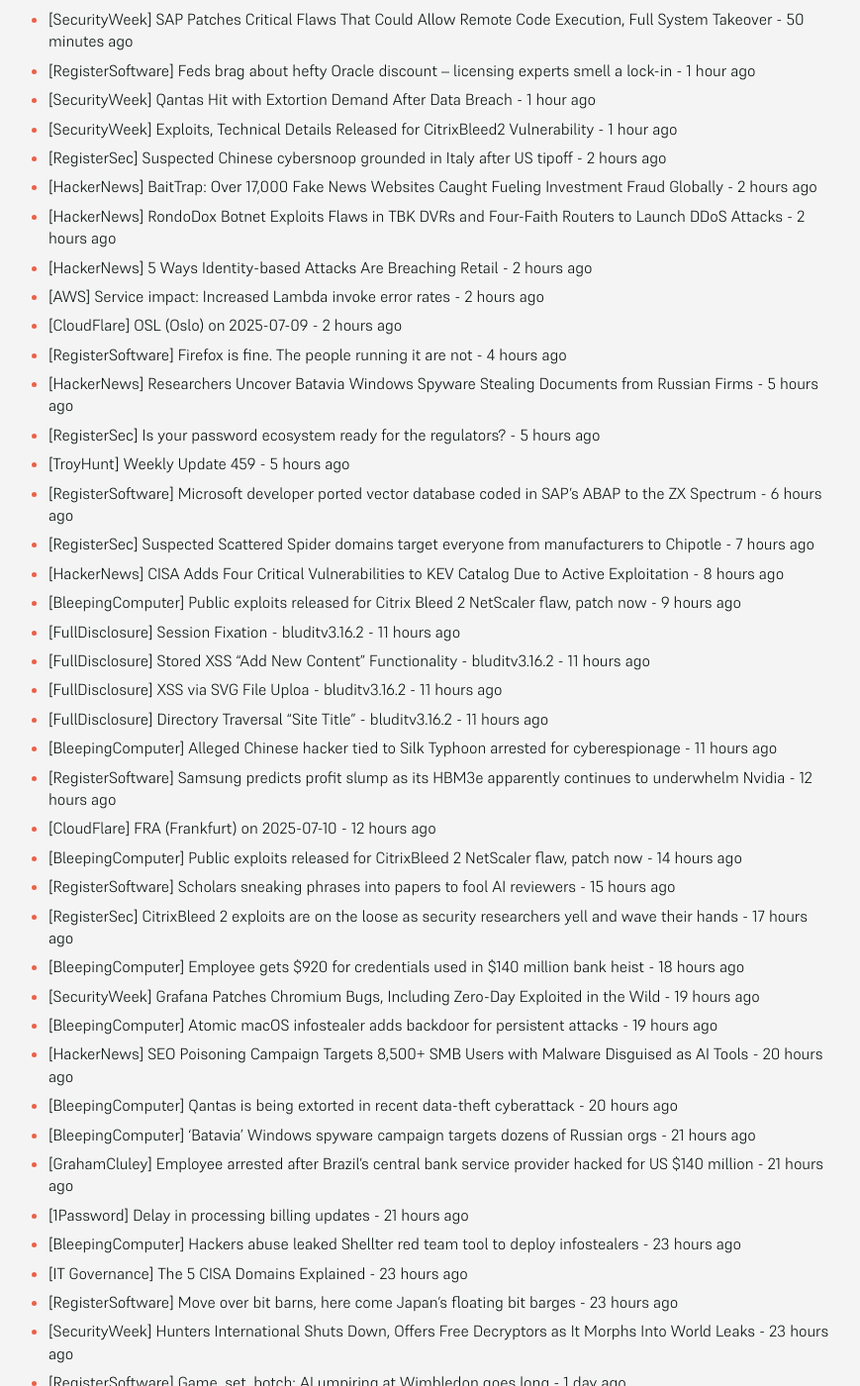
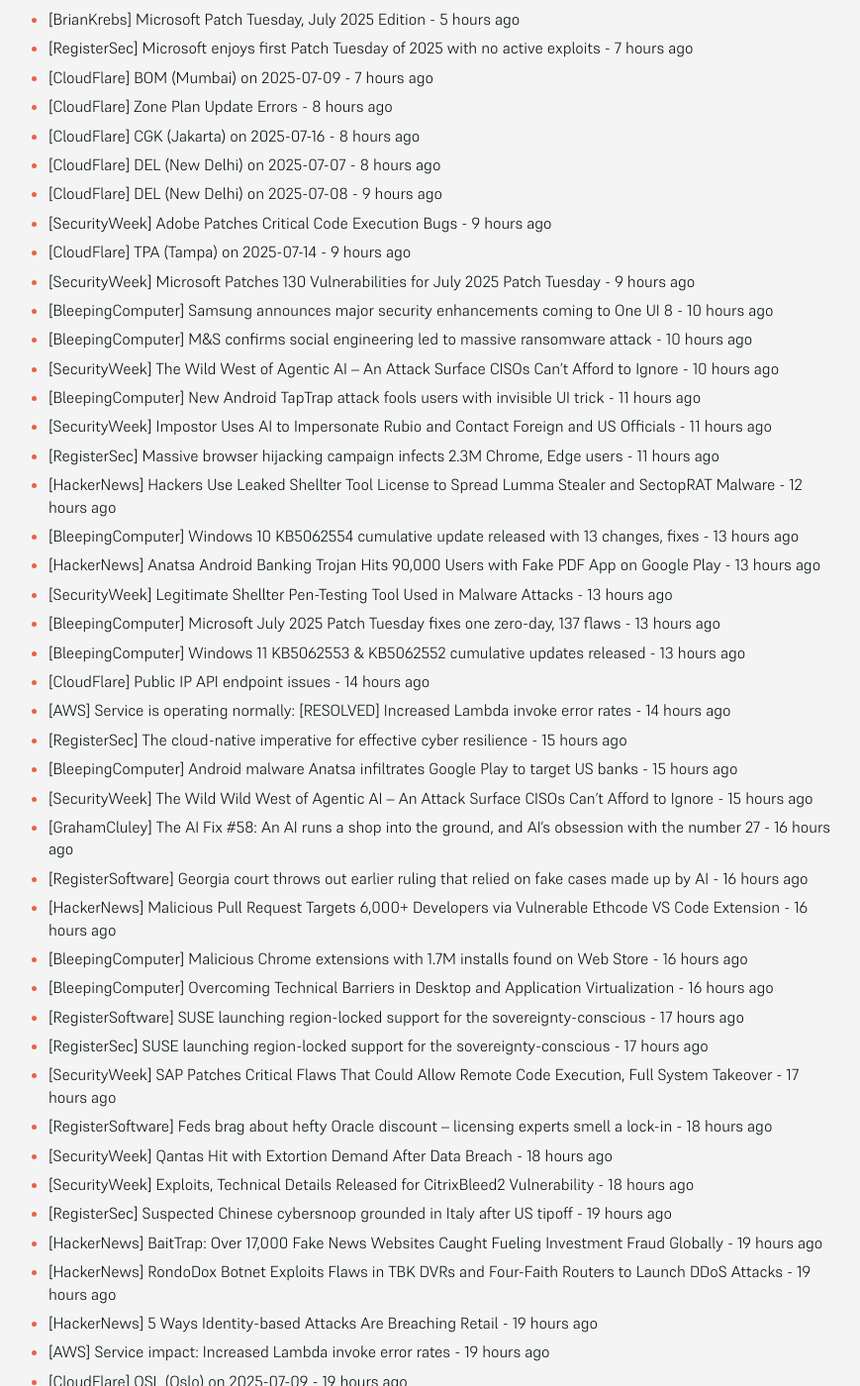
Before and after one commit to SecOpsNews/news, a Jekyll site: the page built from index.md, in a window 1280 px wide and 1400 px high, scrolled down 325 px. Shown: the whole window at 99% size, without its empty margins (215-1084 px from the left). Built offline with Jekyll 4.4.1, drawn with Linux system fonts in a browser that asks for light colours; some of the changed text lies outside the part shown.

Commit message:
New Feed

```diff
--- a/index.md
+++ b/index.md
@@ -9,48 +9,82 @@ description: Latest Updates
 
 <!-- SecOps start -->
 
-- [RegisterSoftware] SUSE launching region-locked support for the sovereignty-conscious - 19 minutes ago
-- [RegisterSec] SUSE launching region-locked support for the sovereignty-conscious - 19 minutes ago
-- [SecurityWeek] SAP Patches Critical Flaws That Could Allow Remote Code Execution, Full System Takeover - 50 minutes ago
-- [RegisterSoftware] Feds brag about hefty Oracle discount – licensing experts smell a lock-in - 1 hour ago
-- [SecurityWeek] Qantas Hit with Extortion Demand After Data Breach - 1 hour ago
-- [SecurityWeek] Exploits, Technical Details Released for CitrixBleed2 Vulnerability - 1 hour ago
-- [RegisterSec] Suspected Chinese cybersnoop grounded in Italy after US tipoff - 2 hours ago
-- [HackerNews] BaitTrap: Over 17,000 Fake News Websites Caught Fueling Investment Fraud Globally - 2 hours ago
-- [HackerNews] RondoDox Botnet Exploits Flaws in TBK DVRs and Four-Faith Routers to Launch DDoS Attacks - 2 hours ago
-- [HackerNews] 5 Ways Identity-based Attacks Are Breaching Retail - 2 hours ago
-- [AWS] Service impact: Increased Lambda invoke error rates - 2 hours ago
-- [CloudFlare] OSL (Oslo) on 2025-07-09 - 2 hours ago
-- [RegisterSoftware] Firefox is fine. The people running it are not - 4 hours ago
-- [HackerNews] Researchers Uncover Batavia Windows Spyware Stealing Documents from Russian Firms - 5 hours ago
-- [RegisterSec] Is your password ecosystem ready for the regulators? - 5 hours ago
-- [TroyHunt] Weekly Update 459 - 5 hours ago
-- [RegisterSoftware] Microsoft developer ported vector database coded in SAP’s ABAP to the ZX Spectrum - 6 hours ago
-- [RegisterSec] Suspected Scattered Spider domains target everyone from manufacturers to Chipotle - 7 hours ago
-- [HackerNews] CISA Adds Four Critical Vulnerabilities to KEV Catalog Due to Active Exploitation - 8 hours ago
-- [BleepingComputer] Public exploits released for Citrix Bleed 2 NetScaler flaw, patch now - 9 hours ago
-- [FullDisclosure] Session Fixation - bluditv3.16.2 - 11 hours ago
-- [FullDisclosure] Stored XSS "Add New Content" Functionality - bluditv3.16.2 - 11 hours ago
-- [FullDisclosure] XSS via SVG File Uploa - bluditv3.16.2 - 11 hours ago
-- [FullDisclosure] Directory Traversal "Site Title" - bluditv3.16.2 - 11 hours ago
-- [BleepingComputer] Alleged Chinese hacker tied to Silk Typhoon arrested for cyberespionage - 11 hours ago
-- [RegisterSoftware] Samsung predicts profit slump as its HBM3e apparently continues to underwhelm Nvidia - 12 hours ago
-- [CloudFlare] FRA (Frankfurt) on 2025-07-10 - 12 hours ago
-- [BleepingComputer] Public exploits released for CitrixBleed 2 NetScaler flaw, patch now - 14 hours ago
-- [RegisterSoftware] Scholars sneaking phrases into papers to fool AI reviewers - 15 hours ago
-- [RegisterSec] CitrixBleed 2 exploits are on the loose as security researchers yell and wave their hands - 17 hours ago
-- [BleepingComputer] Employee gets $920 for credentials used in $140 million bank heist - 18 hours ago
-- [SecurityWeek] Grafana Patches Chromium Bugs, Including Zero-Day Exploited in the Wild - 19 hours ago
-- [BleepingComputer] Atomic macOS infostealer adds backdoor for persistent attacks - 19 hours ago
-- [HackerNews] SEO Poisoning Campaign Targets 8,500+ SMB Users with Malware Disguised as AI Tools - 20 hours ago
-- [BleepingComputer] Qantas is being extorted in recent data-theft cyberattack - 20 hours ago
-- [BleepingComputer] 'Batavia' Windows spyware campaign targets dozens of Russian orgs - 21 hours ago
-- [GrahamCluley] Employee arrested after Brazil’s central bank service provider hacked for US $140 million - 21 hours ago
-- [1Password] Delay in processing billing updates - 21 hours ago
-- [BleepingComputer] Hackers abuse leaked Shellter red team tool to deploy infostealers - 23 hours ago
-- [IT Governance] The 5 CISA Domains Explained - 23 hours ago
-- [RegisterSoftware] Move over bit barns, here come Japan’s floating bit barges - 23 hours ago
-- [SecurityWeek] Hunters International Shuts Down, Offers Free Decryptors as It Morphs Into World Leaks - 23 hours ago
+- [SecurityWeek] Alleged Chinese State Hacker Wanted by US Arrested in Italy - 20 minutes ago
+- [RegisterSec] Iranian ransomware crew reemerges, promises big bucks for attacks on US or Israel - 20 minutes ago
+- [BrianKrebs] Microsoft Patch Tuesday, July 2025 Edition - 5 hours ago
+- [RegisterSec] Microsoft enjoys first Patch Tuesday of 2025 with no active exploits - 7 hours ago
+- [CloudFlare] BOM (Mumbai) on 2025-07-09 - 7 hours ago
+- [CloudFlare] Zone Plan Update Errors - 8 hours ago
+- [CloudFlare] CGK (Jakarta) on 2025-07-16 - 8 hours ago
+- [CloudFlare] DEL (New Delhi) on 2025-07-07 - 8 hours ago
+- [CloudFlare] DEL (New Delhi) on 2025-07-08 - 9 hours ago
+- [SecurityWeek] Adobe Patches Critical Code Execution Bugs - 9 hours ago
+- [CloudFlare] TPA (Tampa) on 2025-07-14 - 9 hours ago
+- [SecurityWeek] Microsoft Patches 130 Vulnerabilities for July 2025 Patch Tuesday - 9 hours ago
+- [BleepingComputer] Samsung announces major security enhancements coming to One UI 8 - 10 hours ago
+- [BleepingComputer] M&S confirms social engineering led to massive ransomware attack - 10 hours ago
+- [SecurityWeek] The Wild West of Agentic AI – An Attack Surface CISOs Can’t Afford to Ignore - 10 hours ago
+- [BleepingComputer] New Android TapTrap attack fools users with invisible UI trick - 11 hours ago
+- [SecurityWeek] Impostor Uses AI to Impersonate Rubio and Contact Foreign and US Officials - 11 hours ago
+- [RegisterSec] Massive browser hijacking campaign infects 2.3M Chrome, Edge users - 11 hours ago
+- [HackerNews] Hackers Use Leaked Shellter Tool License to Spread Lumma Stealer and SectopRAT Malware - 12 hours ago
+- [BleepingComputer] Windows 10 KB5062554 cumulative update released with 13 changes, fixes - 13 hours ago
+- [HackerNews] Anatsa Android Banking Trojan Hits 90,000 Users with Fake PDF App on Google Play - 13 hours ago
+- [SecurityWeek] Legitimate Shellter Pen-Testing Tool Used in Malware Attacks - 13 hours ago
+- [BleepingComputer] Microsoft July 2025 Patch Tuesday fixes one zero-day, 137 flaws - 13 hours ago
+- [BleepingComputer] Windows 11 KB5062553 & KB5062552  cumulative updates released - 13 hours ago
+- [CloudFlare] Public IP API endpoint issues - 14 hours ago
+- [AWS] Service is operating normally: [RESOLVED] Increased Lambda invoke error rates - 14 hours ago
+- [RegisterSec] The cloud-native imperative for effective cyber resilience - 15 hours ago
+- [BleepingComputer] Android malware Anatsa infiltrates Google Play to target US banks - 15 hours ago
+- [SecurityWeek] The Wild Wild West of Agentic AI – An Attack Surface CISOs Can’t Afford to Ignore - 15 hours ago
+- [GrahamCluley] The AI Fix #58: An AI runs a shop into the ground, and AI’s obsession with the number 27 - 16 hours ago
+- [RegisterSoftware] Georgia court throws out earlier ruling that relied on fake cases made up by AI - 16 hours ago
+- [HackerNews] Malicious Pull Request Targets 6,000+ Developers via Vulnerable Ethcode VS Code Extension - 16 hours ago
+- [BleepingComputer] Malicious Chrome extensions with 1.7M installs found on Web Store - 16 hours ago
+- [BleepingComputer] Overcoming Technical Barriers in Desktop and Application Virtualization - 16 hours ago
+- [RegisterSoftware] SUSE launching region-locked support for the sovereignty-conscious - 17 hours ago
+- [RegisterSec] SUSE launching region-locked support for the sovereignty-conscious - 17 hours ago
+- [SecurityWeek] SAP Patches Critical Flaws That Could Allow Remote Code Execution, Full System Takeover - 17 hours ago
+- [RegisterSoftware] Feds brag about hefty Oracle discount – licensing experts smell a lock-in - 18 hours ago
+- [SecurityWeek] Qantas Hit with Extortion Demand After Data Breach - 18 hours ago
+- [SecurityWeek] Exploits, Technical Details Released for CitrixBleed2 Vulnerability - 18 hours ago
+- [RegisterSec] Suspected Chinese cybersnoop grounded in Italy after US tipoff - 19 hours ago
+- [HackerNews] BaitTrap: Over 17,000 Fake News Websites Caught Fueling Investment Fraud Globally - 19 hours ago
+- [HackerNews] RondoDox Botnet Exploits Flaws in TBK DVRs and Four-Faith Routers to Launch DDoS Attacks - 19 hours ago
+- [HackerNews] 5 Ways Identity-based Attacks Are Breaching Retail - 19 hours ago
+- [AWS] Service impact: Increased Lambda invoke error rates - 19 hours ago
+- [CloudFlare] OSL (Oslo) on 2025-07-09 - 19 hours ago
+- [RegisterSoftware] Firefox is fine. The people running it are not - 21 hours ago
+- [HackerNews] Researchers Uncover Batavia Windows Spyware Stealing Documents from Russian Firms - 22 hours ago
+- [RegisterSec] Is your password ecosystem ready for the regulators? - 22 hours ago
+- [TroyHunt] Weekly Update 459 - 22 hours ago
+- [RegisterSoftware] Microsoft developer ported vector database coded in SAP’s ABAP to the ZX Spectrum - 23 hours ago
+- [RegisterSec] Suspected Scattered Spider domains target everyone from manufacturers to Chipotle - 1 day ago
+- [HackerNews] CISA Adds Four Critical Vulnerabilities to KEV Catalog Due to Active Exploitation - 1 day ago
+- [BleepingComputer] Public exploits released for Citrix Bleed 2 NetScaler flaw, patch now - 1 day ago
+- [FullDisclosure] Session Fixation - bluditv3.16.2 - 1 day ago
+- [FullDisclosure] Stored XSS "Add New Content" Functionality - bluditv3.16.2 - 1 day ago
+- [FullDisclosure] XSS via SVG File Uploa - bluditv3.16.2 - 1 day ago
+- [FullDisclosure] Directory Traversal "Site Title" - bluditv3.16.2 - 1 day ago
+- [BleepingComputer] Alleged Chinese hacker tied to Silk Typhoon arrested for cyberespionage - 1 day ago
+- [RegisterSoftware] Samsung predicts profit slump as its HBM3e apparently continues to underwhelm Nvidia - 1 day ago
+- [CloudFlare] FRA (Frankfurt) on 2025-07-10 - 1 day ago
+- [BleepingComputer] Public exploits released for CitrixBleed 2 NetScaler flaw, patch now - 1 day ago
+- [RegisterSoftware] Scholars sneaking phrases into papers to fool AI reviewers - 1 day ago
+- [RegisterSec] CitrixBleed 2 exploits are on the loose as security researchers yell and wave their hands - 1 day ago
+- [BleepingComputer] Employee gets $920 for credentials used in $140 million bank heist - 1 day ago
+- [SecurityWeek] Grafana Patches Chromium Bugs, Including Zero-Day Exploited in the Wild - 1 day ago
+- [BleepingComputer] Atomic macOS infostealer adds backdoor for persistent attacks - 1 day ago
+- [HackerNews] SEO Poisoning Campaign Targets 8,500+ SMB Users with Malware Disguised as AI Tools - 1 day ago
+- [BleepingComputer] Qantas is being extorted in recent data-theft cyberattack - 1 day ago
+- [BleepingComputer] 'Batavia' Windows spyware campaign targets dozens of Russian orgs - 1 day ago
+- [GrahamCluley] Employee arrested after Brazil’s central bank service provider hacked for US $140 million - 1 day ago
+- [1Password] Delay in processing billing updates - 1 day ago
+- [BleepingComputer] Hackers abuse leaked Shellter red team tool to deploy infostealers - 1 day ago
+- [IT Governance] The 5 CISA Domains Explained - 1 day ago
+- [RegisterSoftware] Move over bit barns, here come Japan’s floating bit barges - 1 day ago
+- [SecurityWeek] Hunters International Shuts Down, Offers Free Decryptors as It Morphs Into World Leaks - 1 day ago
 - [RegisterSoftware] Game, set, botch: AI umpiring at Wimbledon goes long - 1 day ago
 - [SecurityWeek] Ingram Micro Scrambling to Restore Systems After Ransomware Attack - 1 day ago
 - [HackerNews] Manufacturing Security: Why Default Passwords Must Go - 1 day ago
@@ -58,13 +92,6 @@ description: Latest Updates
 - [RegisterSec] Phishing platforms, infostealers blamed as identity attacks soar - 1 day ago
 - [RegisterSoftware] AI scores a huge own goal if you play up and play the game - 1 day ago
 - [RegisterSoftware] Yes, I wrote a very expensive bug. In my defense I was only seven years old at the time - 1 day ago
-- [HackerNews] TAG-140 Deploys DRAT V2 RAT, Targeting Indian Government, Defense, and Rail Sectors - 1 day ago
-- [RegisterSoftware] VMware’s rivals ramp up their efforts to create alternative stacks - 1 day ago
-- [BleepingComputer] Hands on with Windows 11 Notepad's new markdown support - 1 day ago
-- [BleepingComputer] OpenAI says GPT-5 will unify breakthroughs from different models - 1 day ago
-- [RegisterSoftware] Atlassian migrated 4 million Postgres databases to shrink AWS bill - 1 day ago
-- [BleepingComputer] ChatGPT is testing disruptive Study Together feature - 1 day ago
-- [RegisterSec] Stalkerware firm gets scooped by SQL-slinging security snoop - 1 day ago
 - [DataBreaches] Russian-linked hackers appear to have launched a crippling cyberattack on Western New Mexico University - 2 months ago
 - [DataBreaches] SK Telecom vows to take full responsibility for damage from recent data leak - 2 months ago
 - [HackerNews] Storm-1977 Hits Education Clouds with AzureChecker, Deploys 200+ Crypto Mining Containers - 2 months ago
```
